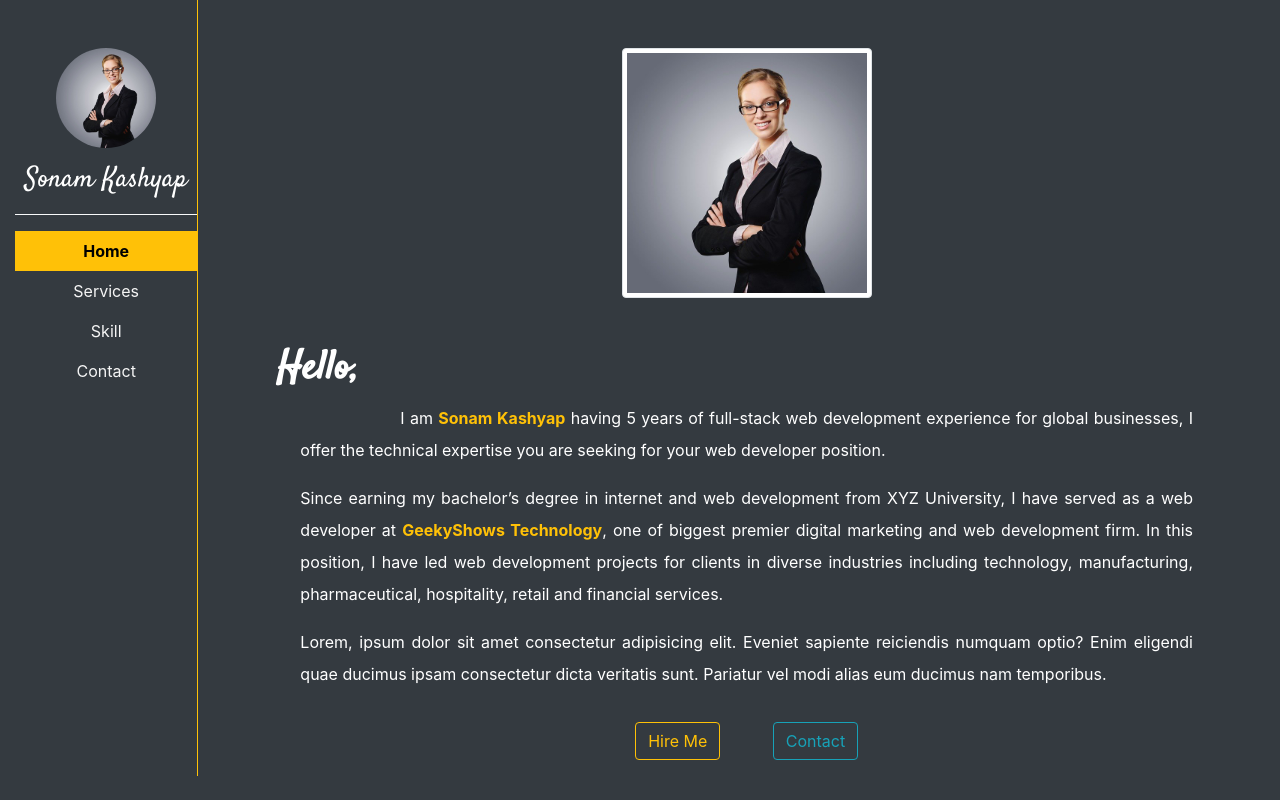
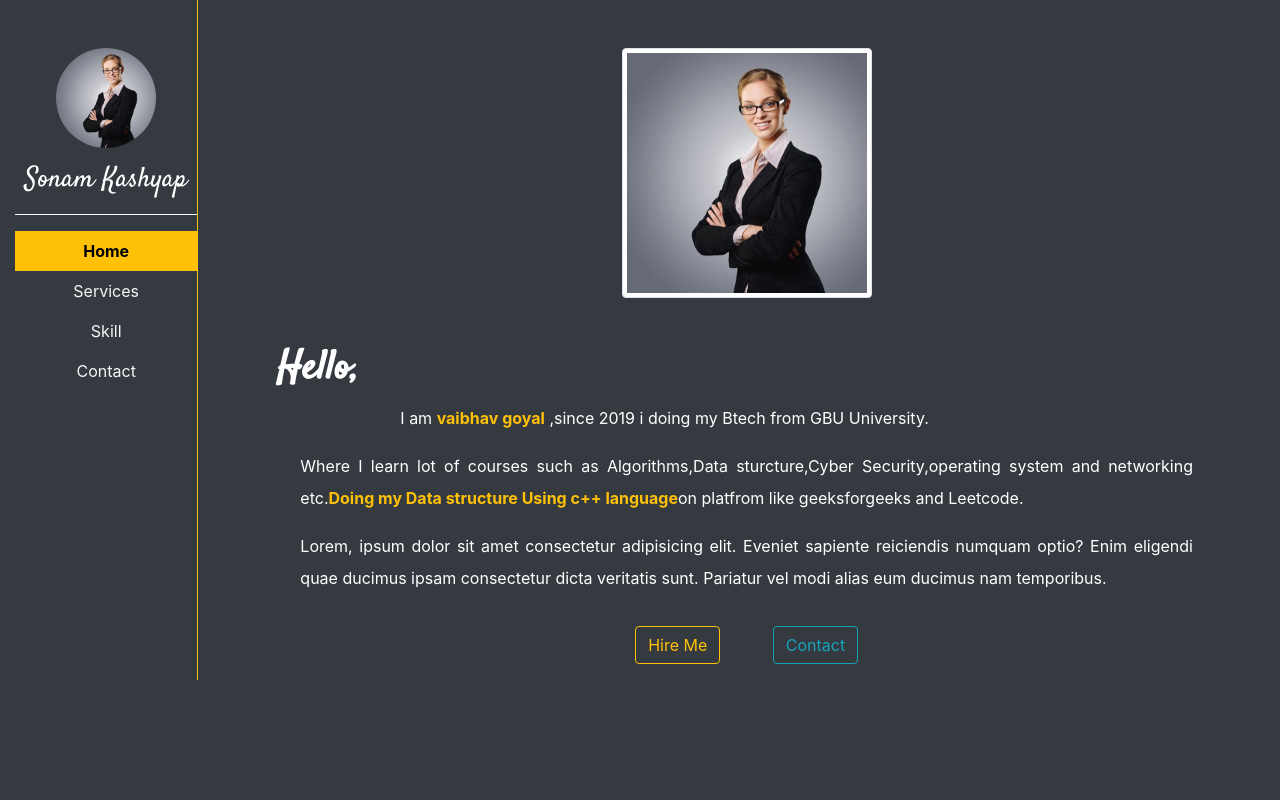
Before and after one commit to VAIBHAVGOYAL-dev/resumeproject, a Django app: page / in a window 1280 px wide. Run offline with Django 3.2, Linux system fonts and the light colour scheme; some libraries are stand-ins or nearby versions.

Commit message:
first commit

```diff
--- a/core/templates/core/home.html
+++ b/core/templates/core/home.html
@@ -8,8 +8,8 @@
  <div class="mt-5 text-white mx-5 text-justify">
   <h1 class="font-weight-bold st-font">Hello,</h1>
   <div class="px-4" style="line-height:2rem;">
-   <p style="text-indent:100px;"> I am <b class="text-warning">Sonam Kashyap</b> having 5 years of full-stack web development experience for global businesses, I offer the technical expertise you are seeking for your web developer position.</p>
-   <p>Since earning my bachelor’s degree in internet and web development from XYZ University, I have served as a web developer at <b class="text-warning">GeekyShows Technology</b>, one of biggest premier digital marketing and web development firm. In this position, I have led web development projects for clients in diverse industries including technology, manufacturing, pharmaceutical, hospitality, retail and financial services.</p>
+   <p style="text-indent:100px;"> I am <b class="text-warning">vaibhav goyal</b> ,since 2019 i doing my Btech from GBU University. </p>
+   <p>Where I learn lot of courses such as Algorithms,Data sturcture,Cyber Security,operating system and networking etc.<b class="text-warning">Doing my Data structure Using c++ language</b>on platfrom like geeksforgeeks and Leetcode.</p>
    <p>Lorem, ipsum dolor sit amet consectetur adipisicing elit. Eveniet sapiente reiciendis numquam optio? Enim eligendi quae ducimus ipsam consectetur dicta veritatis sunt. Pariatur vel modi alias eum ducimus nam temporibus.</p>
   </div>
  </div>
```
